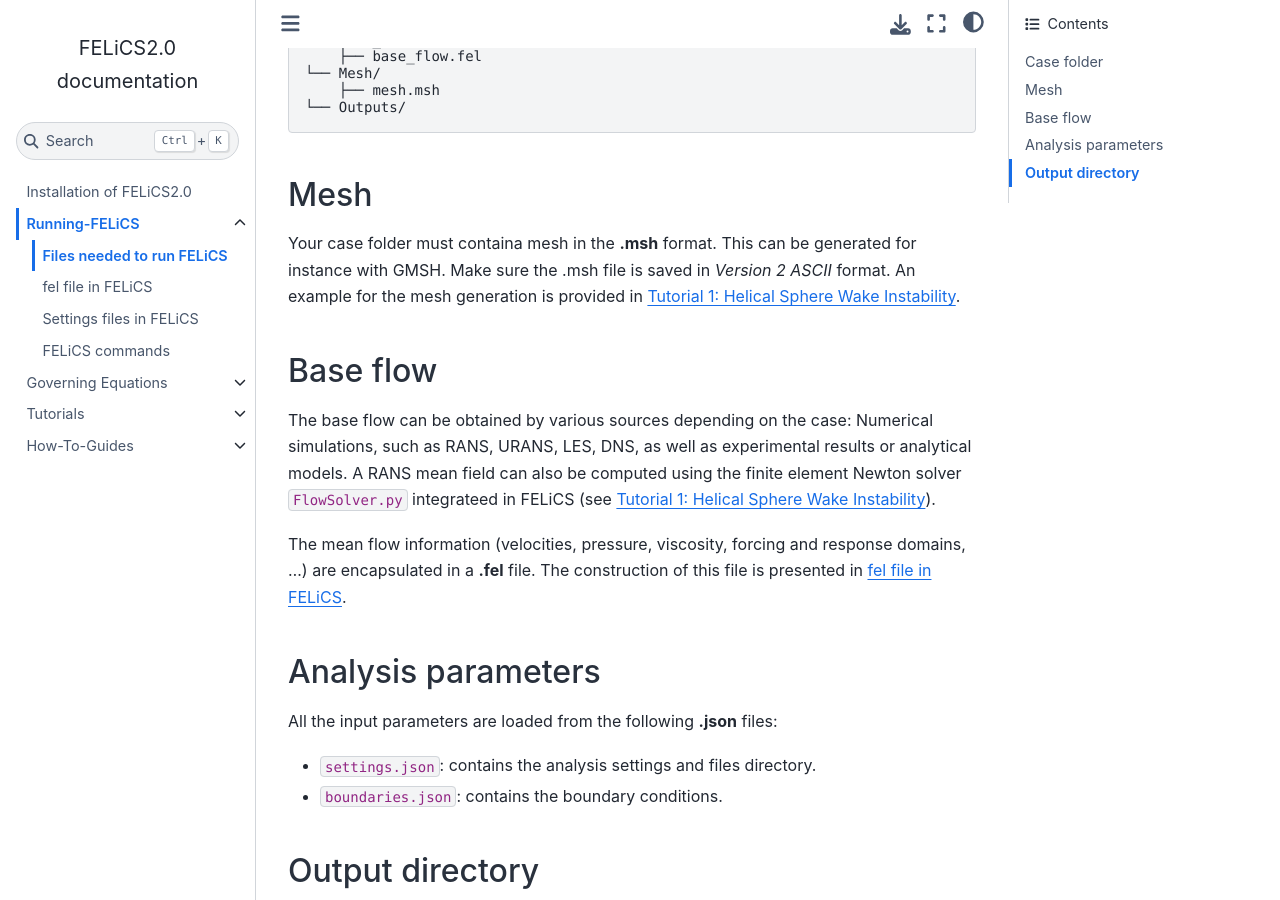
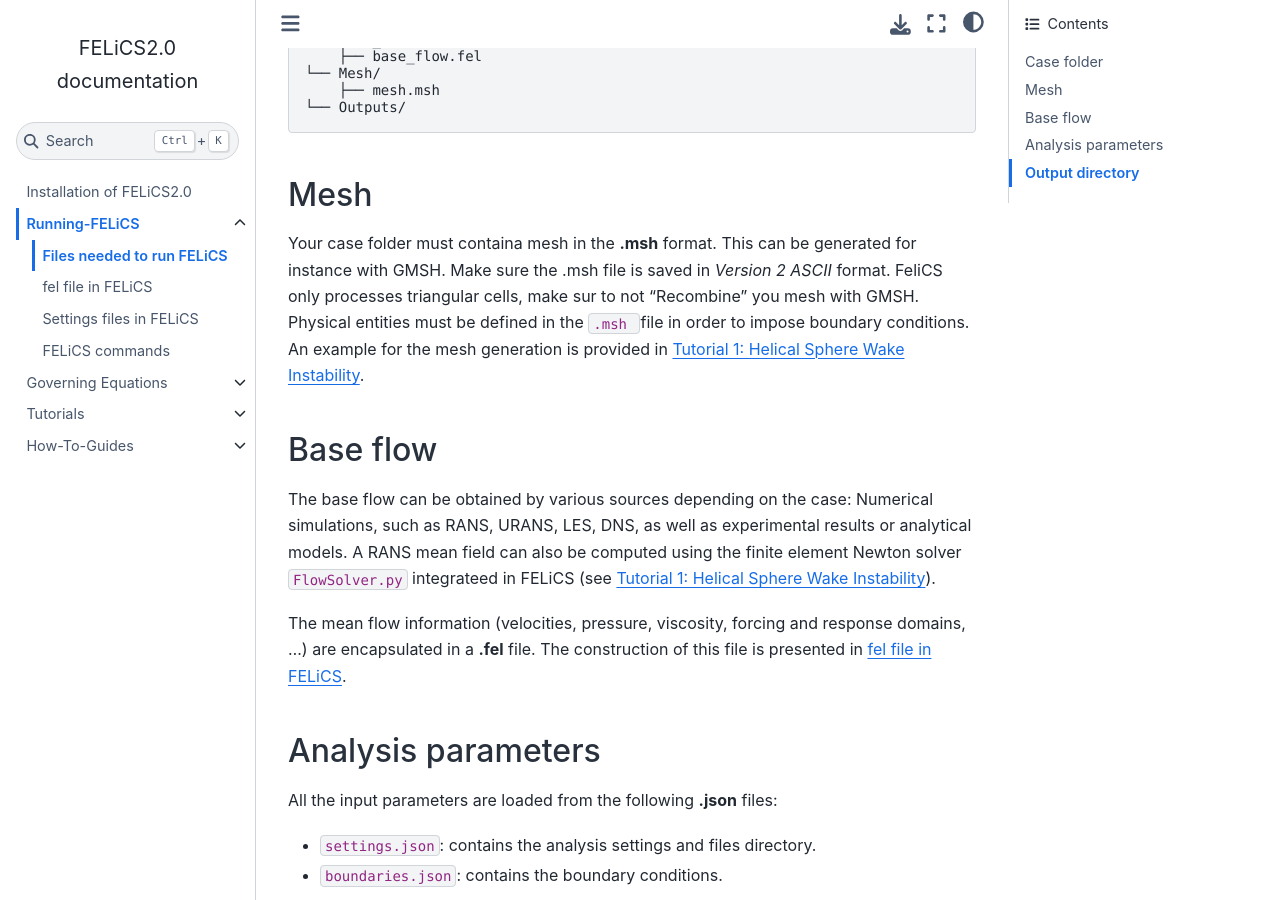
Before and after one commit to arash-mp/FELiCS_FSI, a Sphinx documentation site: the page built from DOCUMENTATION/Running_FELiCS/files_structure.md, in a window 1280 px wide and 900 px high, scrolled down 378 px. Built offline with Sphinx 7.4.7 and the Sphinx Book theme 1.1.4, drawn with Linux system fonts in a browser that asks for light colours.

Commit message:
[doc] Edit files_structure.md

```diff
--- a/DOCUMENTATION/Running_FELiCS/files_structure.md
+++ b/DOCUMENTATION/Running_FELiCS/files_structure.md
@@ -16,7 +16,7 @@
 
 ## Mesh
 Your case folder must containa mesh in the **.msh** format.
-This can be generated for instance with GMSH. Make sure the .msh file is saved in *Version 2 ASCII* format.
+This can be generated for instance with GMSH. Make sure the .msh file is saved in *Version 2 ASCII* format. FeliCS only processes triangular cells, make sur to not "Recombine" you mesh with GMSH. Physical entities must be defined in the `.msh `file in order to impose boundary conditions.
  An example for the mesh generation is provided in [Tutorial 1: Helical Sphere Wake Instability](https://git.tu-berlin.de/laboratory-for-flow-instabilities-and-dynamics/felics2.0/-/blob/documentation/DOCUMENTATION/_build/Tutorials/tutorial_1).
 
 ## Base flow
```
